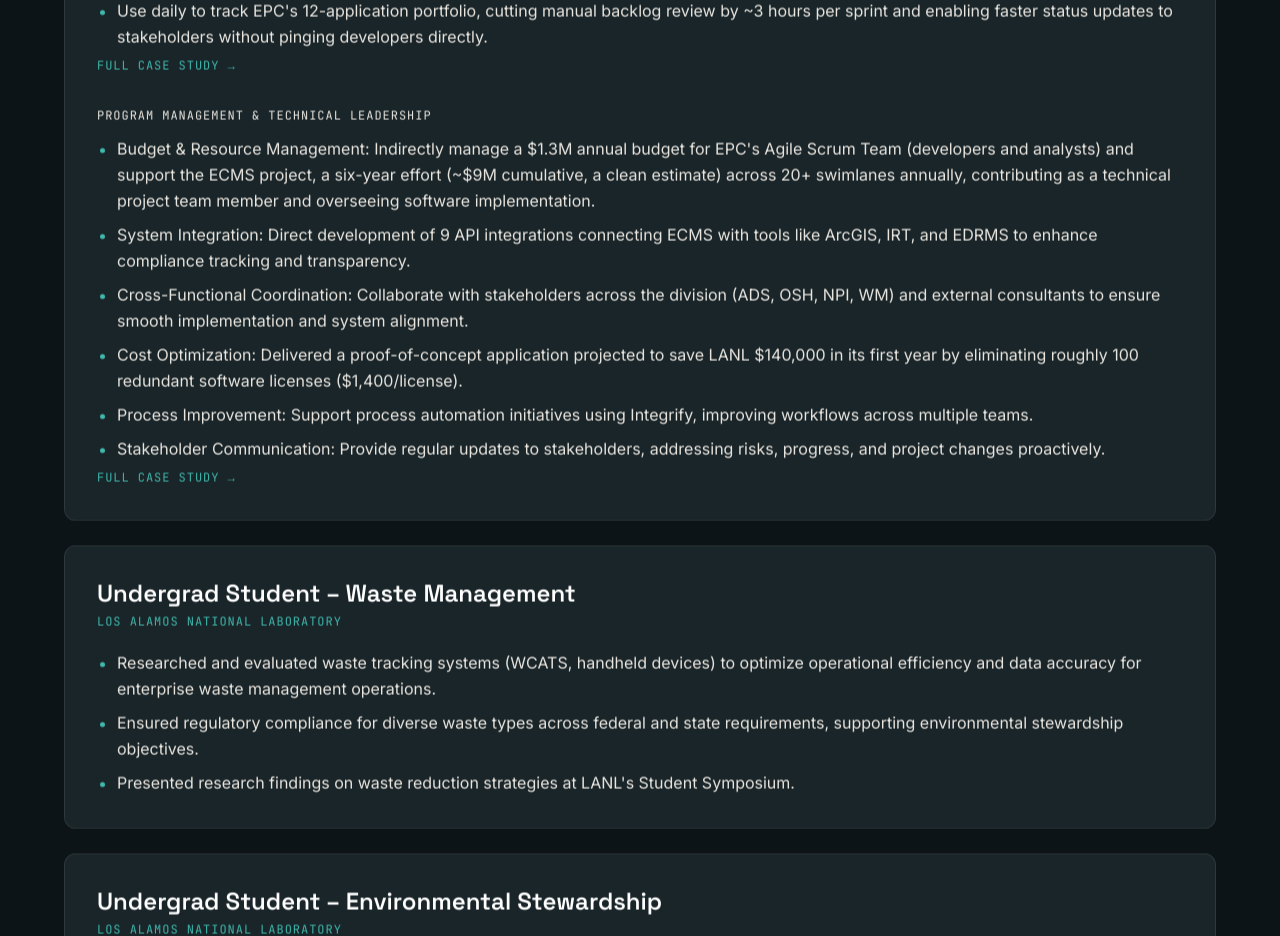
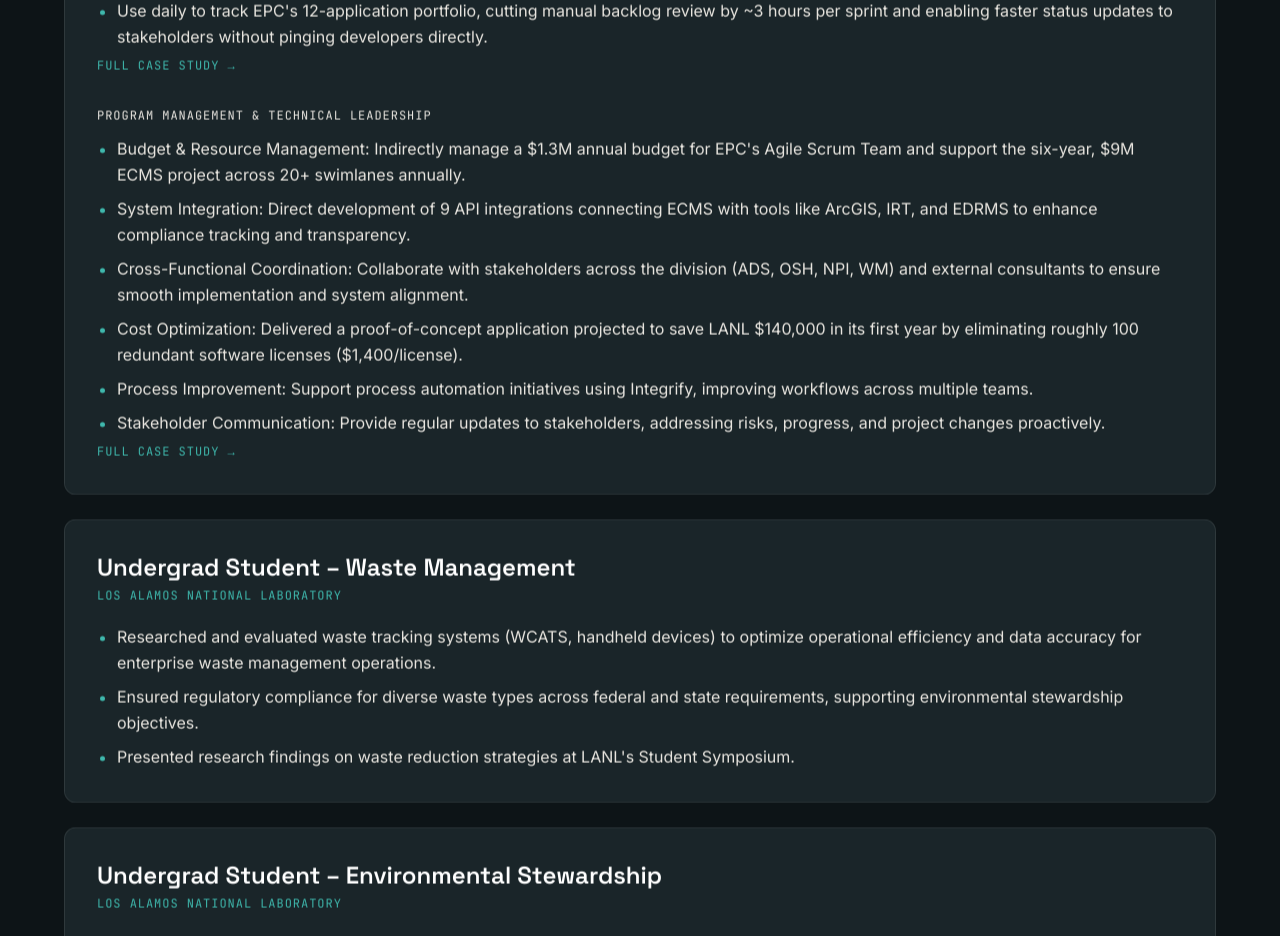
Before and after one commit to J-sanchez/ePortfolio, a React (Vite) app: page /resume in a window 1280 px wide. Shown: the part 1880-2816 px from the top of the page. Built offline with nearby package versions, Linux system fonts and the light colour scheme.

Commit message:
Tighten Budget & Resource Management bullet on résumé page
Matches the same trim applied to resume.html to help the standalone
PDF export fit on two pages.

```diff
--- a/src/pages/Resume/Resume.jsx
+++ b/src/pages/Resume/Resume.jsx
@@ -38,7 +38,7 @@
       },
     ],
     programManagement: [
-      "Budget & Resource Management: Indirectly manage a $1.3M annual budget for EPC's Agile Scrum Team (developers and analysts) and support the ECMS project, a six-year effort (~$9M cumulative, a clean estimate) across 20+ swimlanes annually, contributing as a technical project team member and overseeing software implementation.",
+      "Budget & Resource Management: Indirectly manage a $1.3M annual budget for EPC's Agile Scrum Team and support the six-year, $9M ECMS project across 20+ swimlanes annually.",
       'System Integration: Direct development of 9 API integrations connecting ECMS with tools like ArcGIS, IRT, and EDRMS to enhance compliance tracking and transparency.',
       'Cross-Functional Coordination: Collaborate with stakeholders across the division (ADS, OSH, NPI, WM) and external consultants to ensure smooth implementation and system alignment.',
       'Cost Optimization: Delivered a proof-of-concept application projected to save LANL $140,000 in its first year by eliminating roughly 100 redundant software licenses ($1,400/license).',
```
